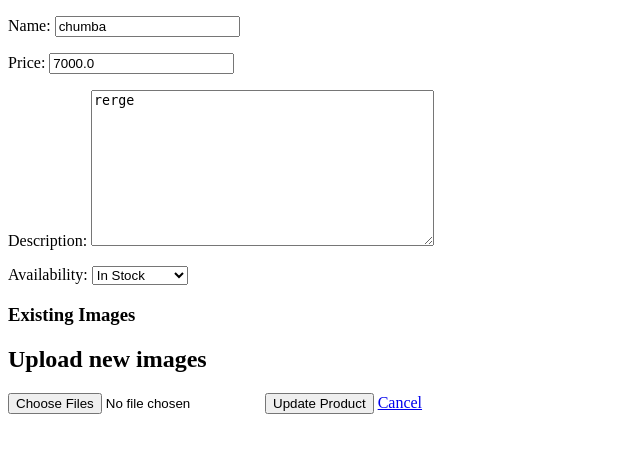
After one commit to DerrickMoiben/Ecomerce_Platform, a Django app: page /owner/update_product/1/ in a window 1280 px wide. The commit adds this page. Shown: the top 453 px of the page, without its empty margins (0-640 px from the left). Run offline with Django 5.2, Linux system fonts and the light colour scheme; data comes from the database, SQL or seed files in the repository; both versions use the stored data as it was after the commit.

Commit message:
addded a fucntion to update

```diff
--- a/myvolkswagen/owner/templates/all_products.html
+++ b/myvolkswagen/owner/templates/all_products.html
@@ -23,6 +23,7 @@
                                 <img src="{{ image.image.url }}" alt="Product image" width="80" class="img-thumbnail">
                             {% endfor %}
                         </div>
+                        <p><a href="{%url 'update_product' product.id %}">update the product</a></p>
                     </div>
                 </div>
             </div>
--- /dev/null
+++ b/myvolkswagen/owner/templates/update_product.html
@@ -0,0 +1,28 @@
+<!DOCTYPE html>
+<html lang="en">
+<head>
+    <meta charset="UTF-8">
+    <meta name="viewport" content="width=device-width, initial-scale=1.0">
+    <title>Document</title>
+</head>
+<body>
+    <form action="" method="post" enctype="multipart/form-data">
+        {% csrf_token %}
+        {{ form.as_p }}
+        <h3>Existing Images</h3>
+        <div class="d-flex gap-2">
+            {% for image in images %}
+                <div>
+                    <img src="{{ image.image.url }}" alt="the previosu image" width="80" class="img-thumbnail">
+                    <p>{{ image.image.name }}</p>
+                </div>
+            {% endfor %}
+        </div>
+
+        <h2>Upload new images</h2>
+        <input type="file" name="images" multiple >
+        <button type="submit" class="btn btn-primary">Update Product</button>
+        <a href="{% url 'all_products' %}" class="btn btn-secondary">Cancel</a>
+    </form>
+</body>
+</html>
--- a/myvolkswagen/owner/urls.py
+++ b/myvolkswagen/owner/urls.py
@@ -10,6 +10,8 @@ urlpatterns = [
     path('owner_dashboard/', views.owner_dashboard, name='owner_dashboard'),
     path('add_products/', views.add_products, name='add_products'),
     path('all_products/', views.all_products, name='all_products'),
+    path('update_product/<int:product_id>/', views.update_product, name='update_product'),
+
 ]
 
 if settings.DEBUG:
--- a/myvolkswagen/owner/views.py
+++ b/myvolkswagen/owner/views.py
@@ -90,6 +90,29 @@ def all_products(request):
     products = Product.objects.all()
     return render(request, 'all_products.html', {'products': products})
 
-def view_product(request):
-    products = Product.objects.all()
-    return render(request, 'view_products.html', {'products': products})
+def update_product(request, product_id):
+    product = Product.objects.get(id=product_id)
+    form = ProductForm(instance=product)
+    images = ProductImage.objects.filter(product=product)
+    if request.method == 'POST':
+        form = ProductForm(request.POST, instance=product)
+        new_images = request.FILES.getlist('images')
+        if form.is_valid():
+            product = form.save()
+            for img in new_images:
+                ProductImage.objects.create(product=product, image=img)
+            messages.success(request, 'Product updated successfully')
+            return redirect('all_products')
+        else:
+            messages.error(request, 'Error updating product. Please check the form')
+    context = {
+        'form': form,
+        'images': images,
+    }
+    return render(request, 'update_product.html', context)
+
+def delete_product(request, product_id):
+    product = Product.objects.get(id=product_id)
+    product.delete()
+    messages.success(request, 'Product deleted successfully')
+    return redirect('all_products')
```
Also changed, not shown: myvolkswagen/db.sqlite3, myvolkswagen/media/uploads/20250322080549hyndai.jpg (added), myvolkswagen/media/uploads/20250322080632amgraceacar.jpg (added), myvolkswagen/media/uploads/20250322080715hyndai.jpg (added).
